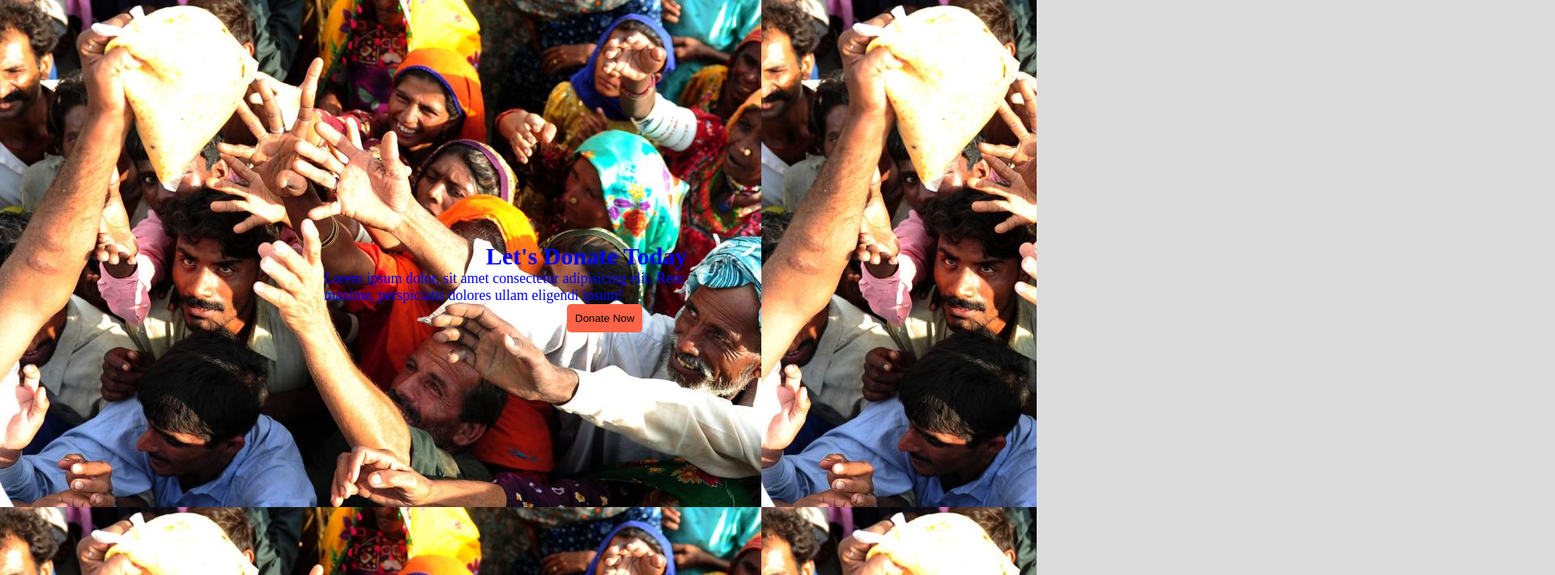
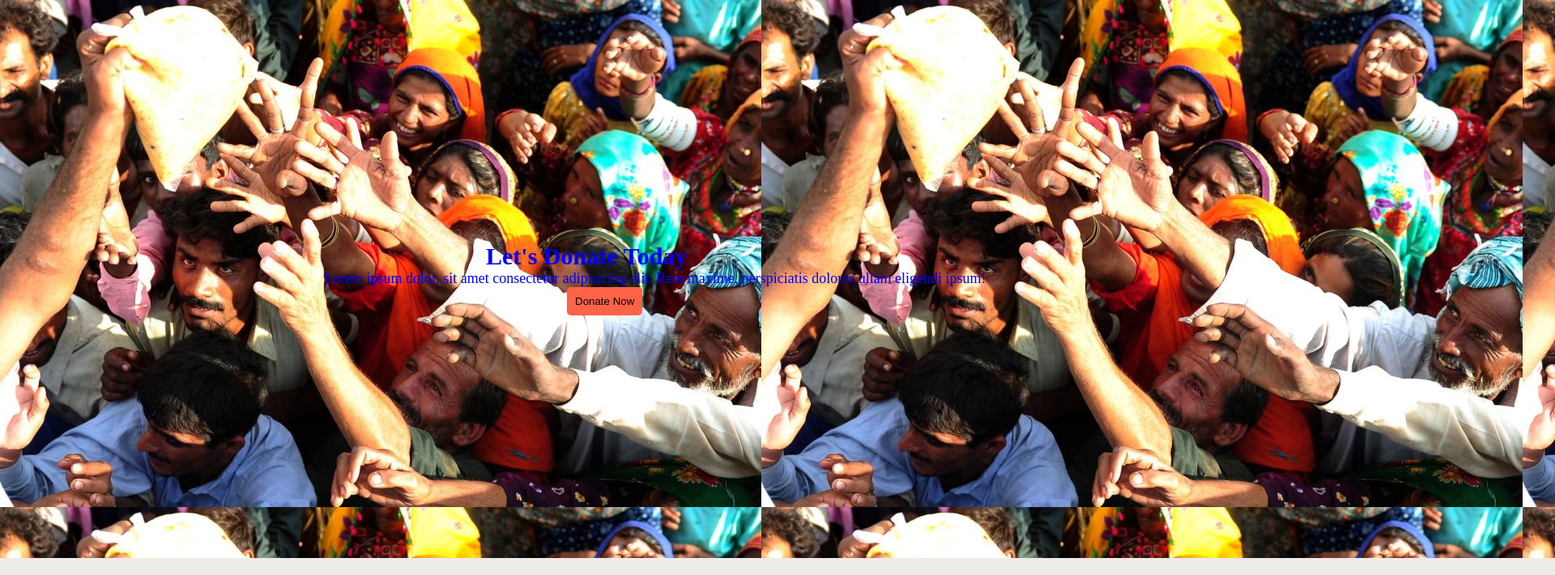
Before and after one commit to SharminTonni/my-practice, a plain HTML site: page index.html in a window 1280 px wide. Shown: the top 711 px of the page at 81% size, 1920 px wide, since content can reach past the window. Drawn offline with Linux system fonts and the light colour scheme; a web font is replaced by a local one.

Commit message:
third commt

```diff
--- a/index.html
+++ b/index.html
@@ -97,7 +97,7 @@
                     </li>
 
                     <li class="donation3">
-                        <img src="/icons/Frame-1.png" alt="">
+                        <img src="/icons/frame-1.png" alt="">
 
                         <h1 class="donation3-title"> Education for a child</h1>
 
--- a/style.css
+++ b/style.css
@@ -4,12 +4,16 @@
 }
 
 body{
-    background: gainsboro;
+    background: rgb(238, 235, 235);
 }
 
 header{
-    background: url(../images/donation0.jpg);
+    min-width: 13050px;
+    min-height: 670px;
 
+    background: url(images/donation0.jpg);
+    /* background-repeat: no-repeat;
+    background-size: cover; */
 }
 
 .banner{
```
